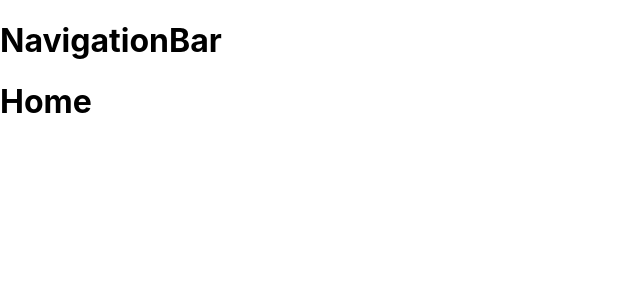
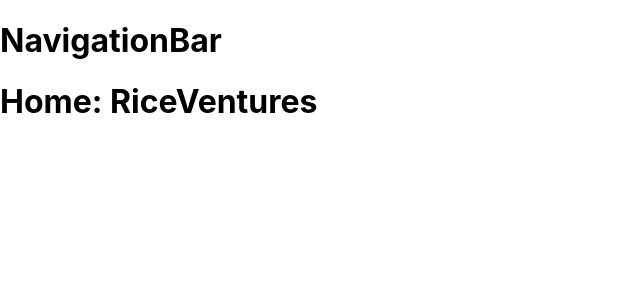
Before and after one commit to rice-apps/RiceVentures, a React (Create React App) app: page / in a window 1280 px wide. Shown: the top 300 px of the page, without its empty margins (0-640 px from the left). Built offline with nearby package versions, Linux system fonts and the light colour scheme.

Commit message:
Updated Home Message

```diff
--- a/src/pages/Home.js
+++ b/src/pages/Home.js
@@ -2,7 +2,7 @@
 
 const Home = () => {
     return (
-        <h1>Home</h1>
+        <h1>Home: RiceVentures</h1>
     )
 }
 
```
